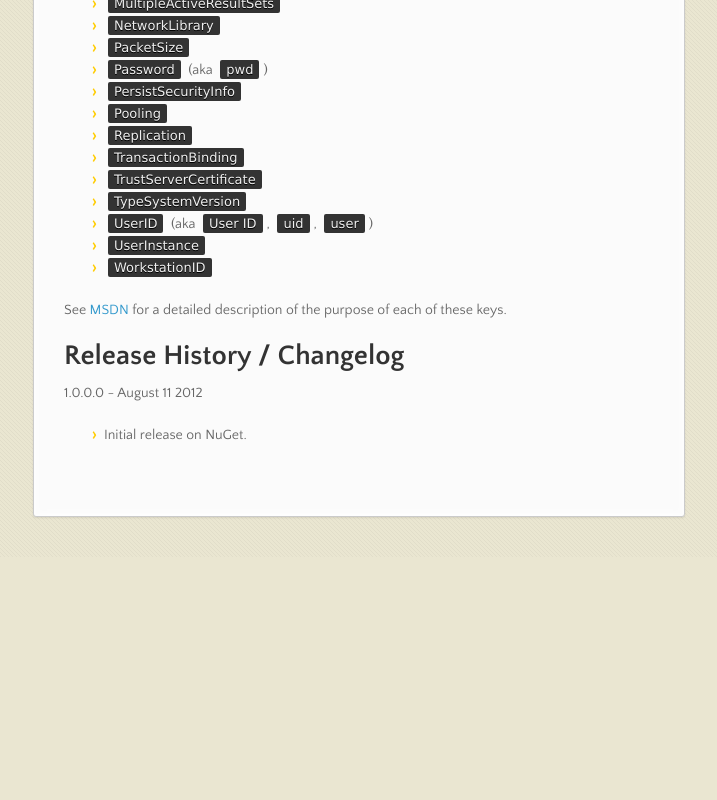
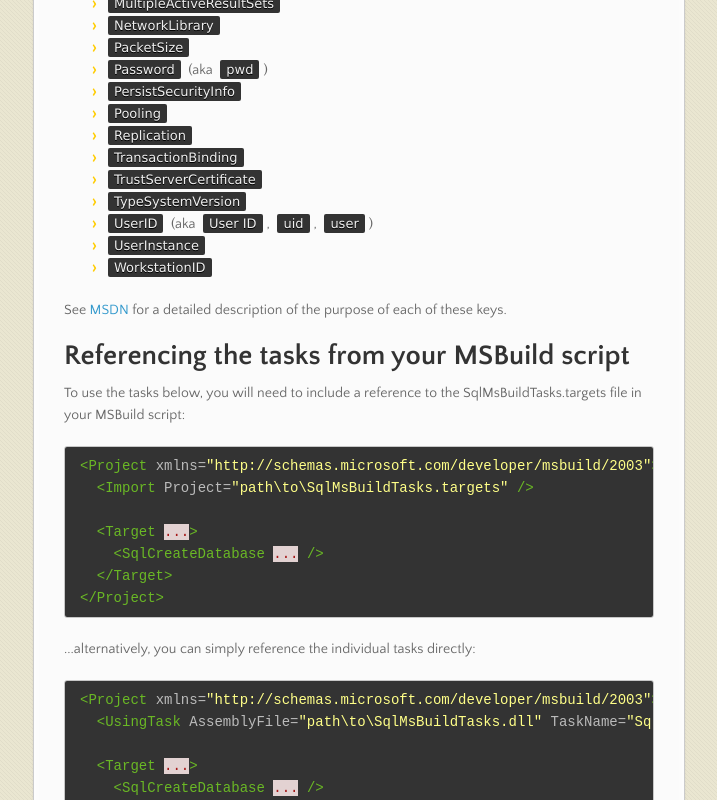
Before and after one commit to rdingwall/sqlmsbuildtasks, a plain HTML site: page index.html in a window 1280 px wide. Shown: the part 2000-2800 px from the top of the page, without its empty margins (282-999 px from the left). Before the commit the page ends 2557 px from the top, so only its background shows below. Drawn offline with nearby package versions, Linux system fonts and the light colour scheme.

```diff
--- a/index.html
+++ b/index.html
@@ -169,6 +169,30 @@
 <li><code>WorkstationID</code></li>
 </ul><p>See <a href="http://msdn.microsoft.com/en-us/library/system.data.sqlclient.sqlconnectionstringbuilder.aspx">MSDN</a> for a detailed description of the purpose of each of these keys.</p>
 
+<h1>Referencing the tasks from your MSBuild script</h1>
+
+<p>To use the tasks below, you will need to include a reference to the SqlMsBuildTasks.targets file in your MSBuild script:</p>
+
+<div class="highlight"><pre><span class="nt">&lt;Project</span> <span class="na">xmlns=</span><span class="s">"http://schemas.microsoft.com/developer/msbuild/2003"</span><span class="nt">&gt;</span>
+  <span class="nt">&lt;Import</span> <span class="na">Project=</span><span class="s">"path\to\SqlMsBuildTasks.targets"</span> <span class="nt">/&gt;</span>
+
+  <span class="nt">&lt;Target</span> <span class="err">...</span><span class="nt">&gt;</span>
+    <span class="nt">&lt;SqlCreateDatabase</span> <span class="err">...</span> <span class="nt">/&gt;</span>
+  <span class="nt">&lt;/Target&gt;</span>
+<span class="nt">&lt;/Project&gt;</span>
+</pre></div>
+
+<p>...alternatively, you can simply reference the individual tasks directly:</p>
+
+<div class="highlight"><pre><span class="nt">&lt;Project</span> <span class="na">xmlns=</span><span class="s">"http://schemas.microsoft.com/developer/msbuild/2003"</span><span class="nt">&gt;</span>
+  <span class="nt">&lt;UsingTask</span> <span class="na">AssemblyFile=</span><span class="s">"path\to\SqlMsBuildTasks.dll"</span> <span class="na">TaskName=</span><span class="s">"SqlMsBuildTasks.SqlCreateDatabase"</span> <span class="nt">/&gt;</span>
+
+  <span class="nt">&lt;Target</span> <span class="err">...</span><span class="nt">&gt;</span>
+    <span class="nt">&lt;SqlCreateDatabase</span> <span class="err">...</span> <span class="nt">/&gt;</span>
+  <span class="nt">&lt;/Target&gt;</span>
+<span class="nt">&lt;/Project&gt;</span>
+</pre></div>
+
 <h1>Release History / Changelog</h1>
 
 <p>1.0.0.0 - August 11 2012</p>
```
Also changed, not shown: params.json (+1 -1 lines).
